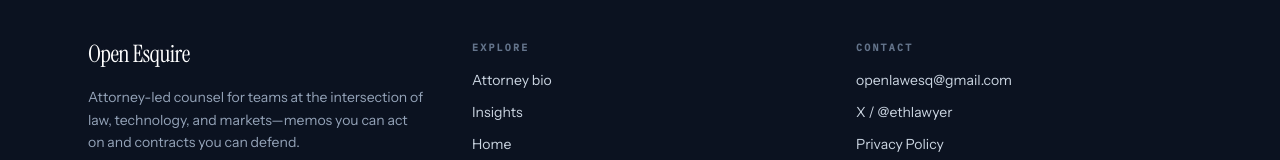
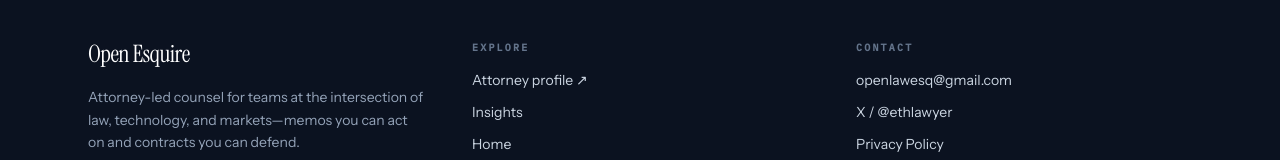
Before and after one commit to rdleonhard/open-esquire, a Next.js app: page / in a window 1280 px wide. Shown: the part 3489-3649 px from the top of the page. Built offline with nearby package versions, Linux system fonts and the light colour scheme.

Commit message:
Link attorney profile from footer

```diff
--- a/src/components/SiteFooter.js
+++ b/src/components/SiteFooter.js
@@ -1,4 +1,6 @@
 import Link from "next/link";
+
+const attorneyProfileUrl = "https://rdleonhard.github.io/rob_profile/";
 
 export default function SiteFooter() {
   return (
@@ -20,12 +22,13 @@
           <div className="font-mono text-[10px] font-semibold uppercase tracking-[0.22em] text-slate-500">
             Explore
           </div>
-          <Link
+          <a
             className="text-slate-300 transition hover:text-white"
-            href="/bio"
+            href={attorneyProfileUrl}
+            rel="me"
           >
-            Attorney bio
-          </Link>
+            Attorney profile ↗
+          </a>
           <Link
             className="text-slate-300 transition hover:text-white"
             href="/blog"
```
